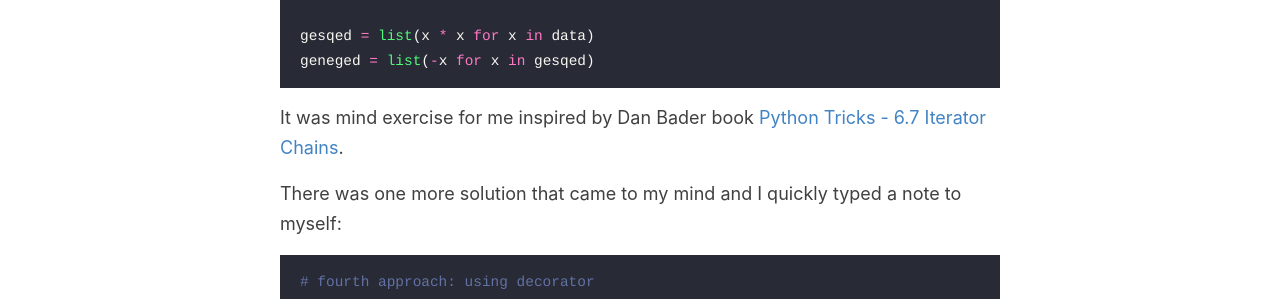
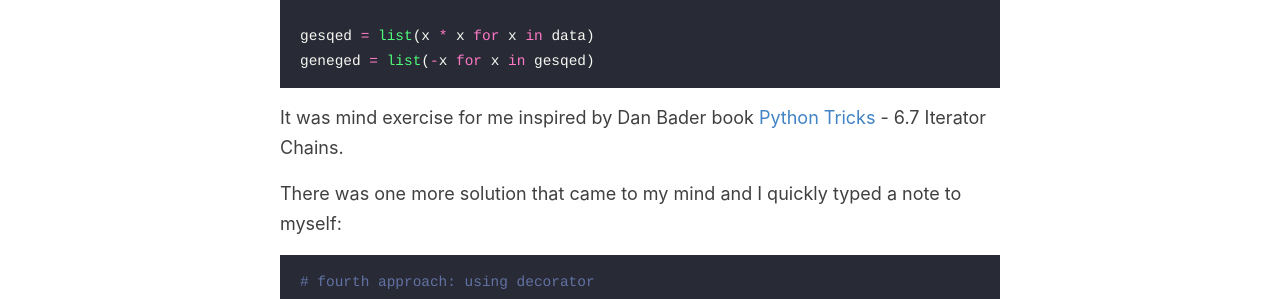
Before and after one commit to elderlybeginner/blog, a Jekyll site: the page built from _posts/2019-12-20-iterators.md, in a window 1280 px wide. Shown: the part 1694-1993 px from the top of the page. Built offline with Jekyll 4.4.1, drawn with Linux system fonts in a browser that asks for light colours.

````diff
--- a/_posts/2019-12-20-iterators.md
+++ b/_posts/2019-12-20-iterators.md
@@ -63,7 +63,7 @@ gesqed = list(x * x for x in data)
 geneged = list(-x for x in gesqed)
 ```
 
-It was mind exercise for me inspired by Dan Bader book [Python Tricks - 6.7 Iterator Chains](https://realpython.com/products/python-tricks-book/).
+It was mind exercise for me inspired by Dan Bader book [Python Tricks](https://realpython.com/products/python-tricks-book/) - 6.7 Iterator Chains.
 
 There was one more solution that came to my mind and I quickly typed a note to myself:
 ```python
````
